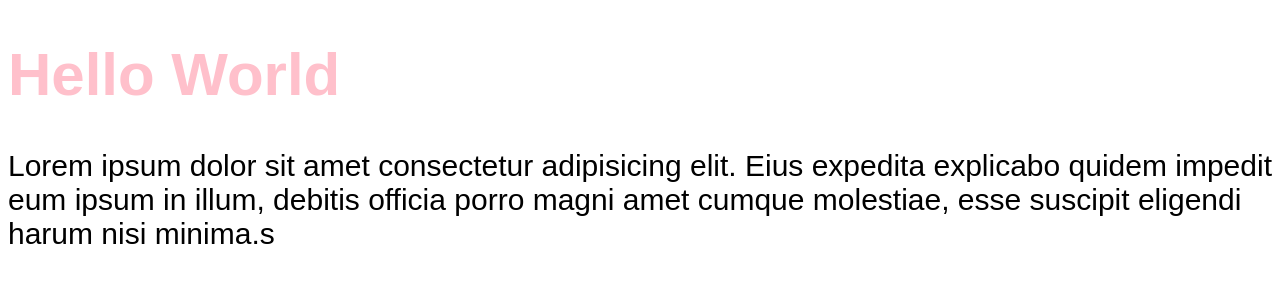
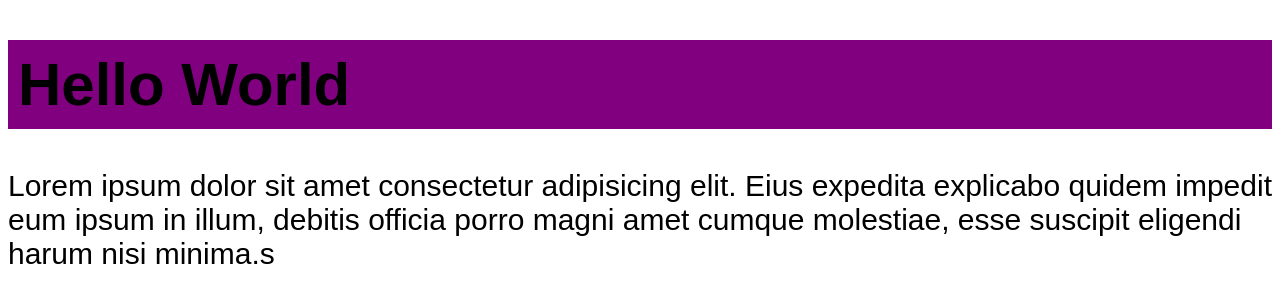
Before and after one commit to Gabrielhscl/Chronos-pomodoro, a React (Vite) app: page / in a window 1280 px wide. Shown: the top 302 px of the page. Built offline with nearby package versions, Linux system fonts and the light colour scheme.

Commit message:
13. Importando e usando arquivos de CSS Modules com escopo de componente

```diff
--- a/src/App.tsx
+++ b/src/App.tsx
@@ -1,10 +1,11 @@
 import './styles/theme.css';
 import './styles/global.css';
+import { Heading } from './componets/Heading';
 
 export function App() {
   return (
     <div>
-      <h1>Hello World</h1>
+      <Heading />
       <p>
         Lorem ipsum dolor sit amet consectetur adipisicing elit. Eius expedita
         explicabo quidem impedit eum ipsum in illum, debitis officia porro magni
--- /dev/null
+++ b/src/componets/Heading.module.css
@@ -0,0 +1,9 @@
+.heading {
+  background: purple;
+  color: black;
+  padding: 10px;
+}
+
+.cyan {
+  color: cyan;
+}
--- /dev/null
+++ b/src/componets/Heading.tsx
@@ -0,0 +1,4 @@
+import styles from './Heading.module.css';
+export function Heading() {
+  return <h1 className={styles.heading}>Hello World</h1>;
+}
```
